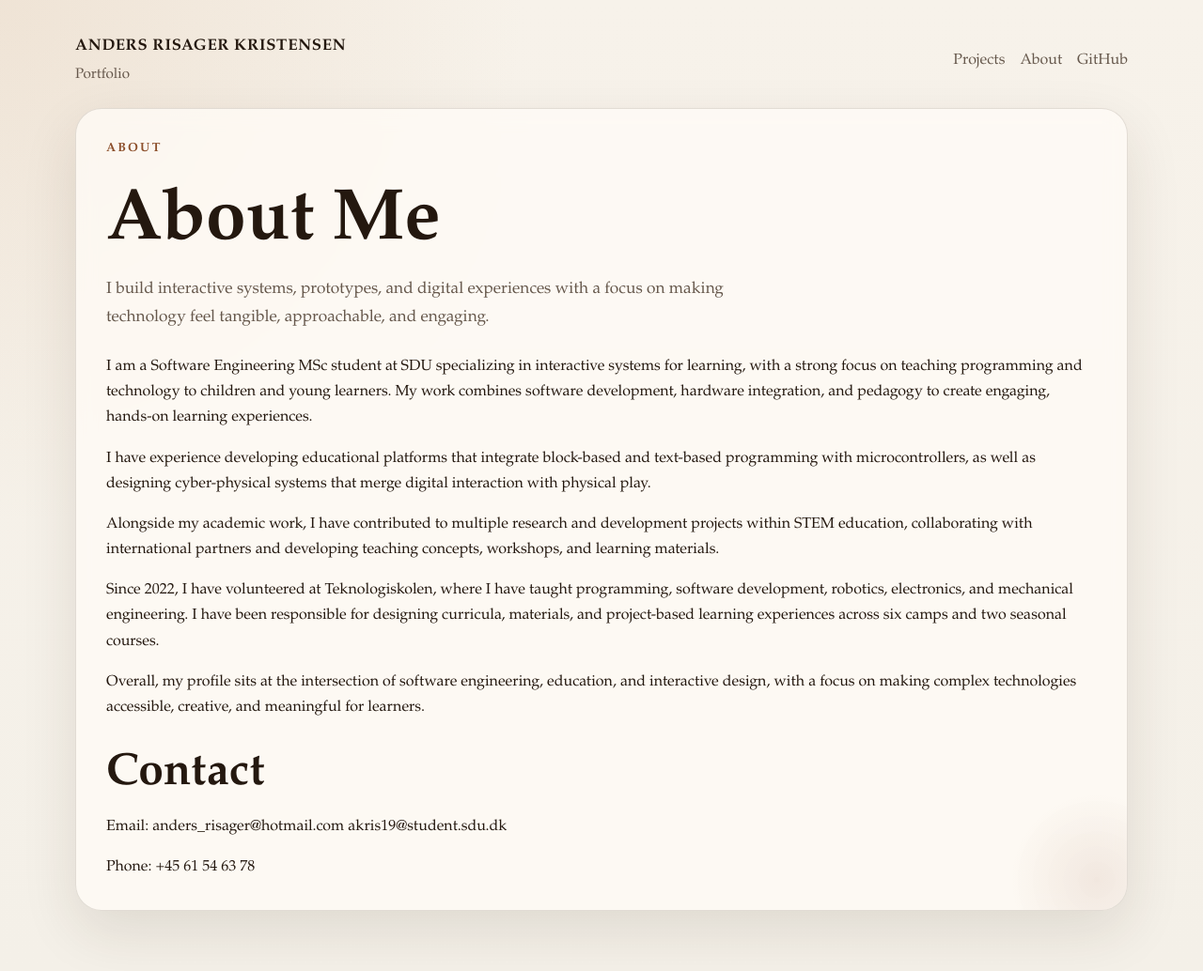
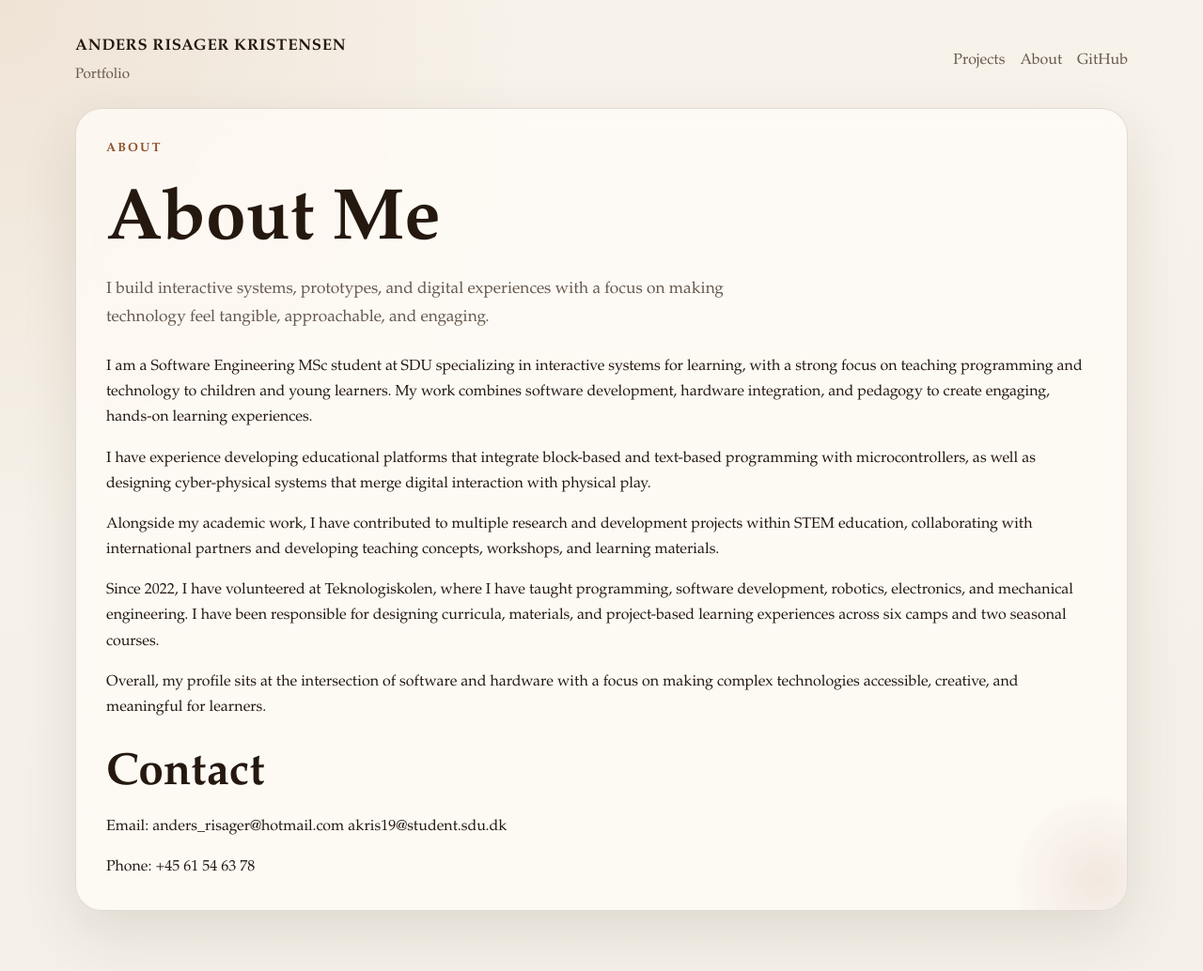
Before and after one commit to Akris19/portfolio, a Jekyll site: the page built from about.md, in a window 1280 px wide. Shown: the whole page at 94% size. Built offline with Jekyll 4.4.1, drawn with Linux system fonts in a browser that asks for light colours.

```diff
--- a/about.md
+++ b/about.md
@@ -13,7 +13,7 @@ Alongside my academic work, I have contributed to multiple research and developm
 
 Since 2022, I have volunteered at Teknologiskolen, where I have taught programming, software development, robotics, electronics, and mechanical engineering. I have been responsible for designing curricula, materials, and project-based learning experiences across six camps and two seasonal courses.
 
-Overall, my profile sits at the intersection of software engineering, education, and interactive design, with a focus on making complex technologies accessible, creative, and meaningful for learners.
+Overall, my profile sits at the intersection of software and hardware with a focus on making complex technologies accessible, creative, and meaningful for learners.
 
 ## Contact
 
```
